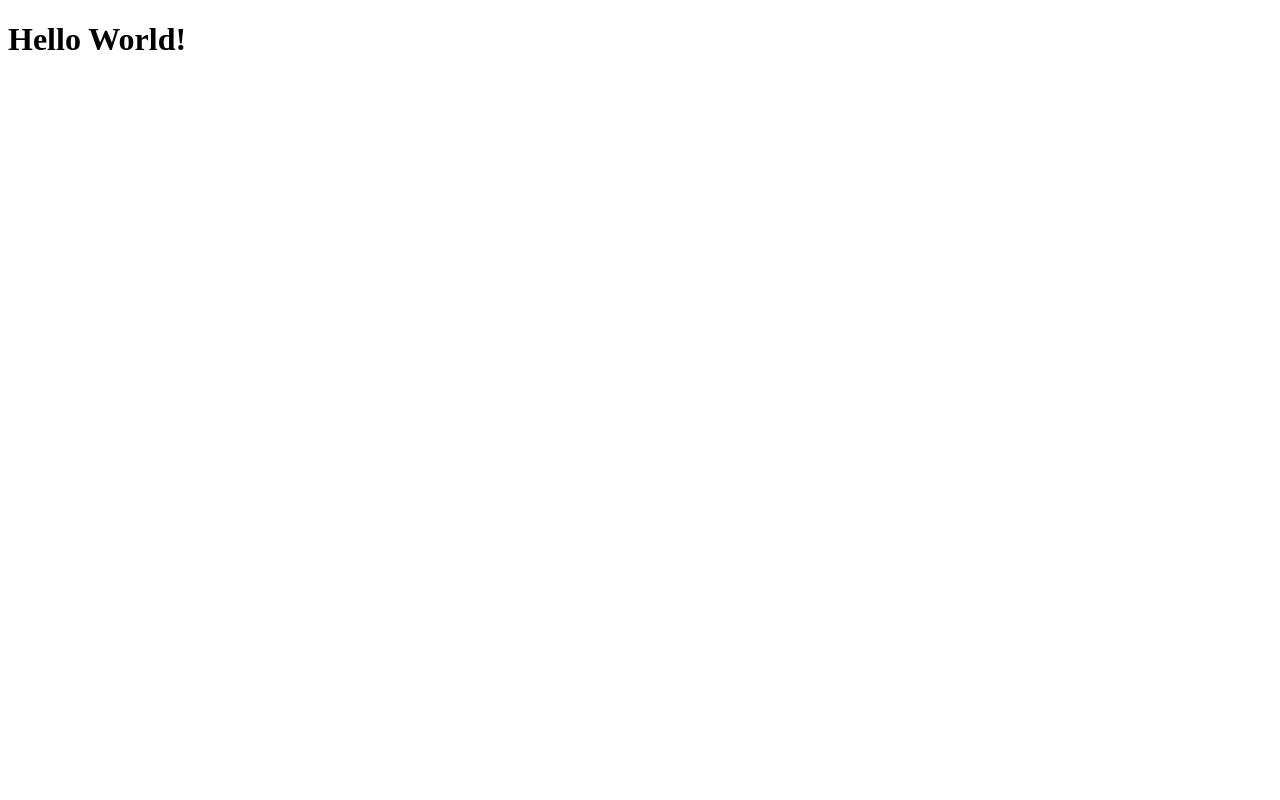
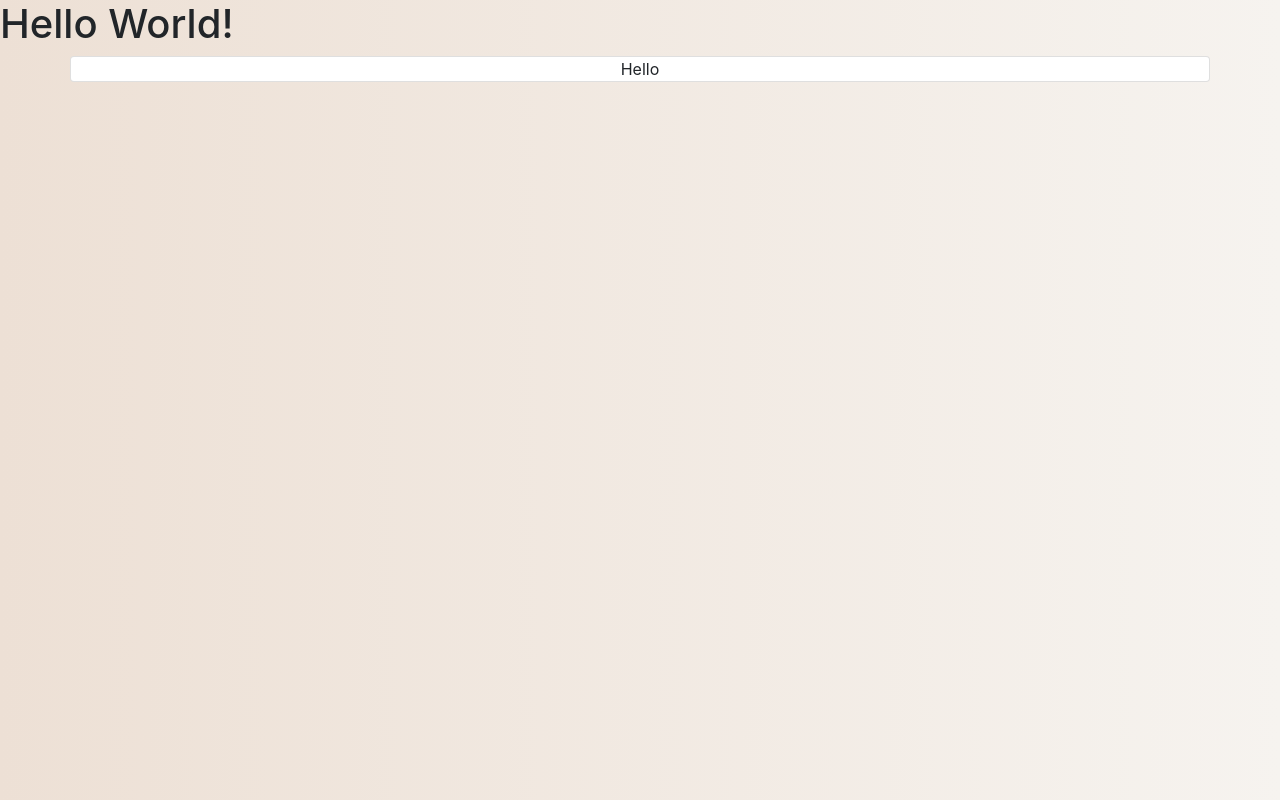
Before and after one commit to teniolona/firebase-new, a plain HTML site: page public/login.html in a window 1280 px wide. Drawn offline with nearby package versions, Linux system fonts and the light colour scheme.

Commit message:
Added a background to login.html

```diff
--- a/public/login.html
+++ b/public/login.html
@@ -4,9 +4,17 @@
     <meta charset="UTF-8">
     <meta http-equiv="X-UA-Compatible" content="IE=edge">
     <meta name="viewport" content="width=device-width, initial-scale=1.0">
+    <link rel="stylesheet" href="/bootstrap-5.2.2-dist/css/bootstrap.min.css">
+    <link rel="stylesheet" href="/icofont/icofont.min.css">
     <title>Login</title>
+    <style>
+        .mybg {
+            background: linear-gradient(90deg, rgb(237, 224, 213), rgb(246, 243, 239));
+        }
+    </style>
 </head>
-<body>
+<body class="mybg">
     <h1>Hello World!</h1>
+    <div class="container-md card text-center">Hello</div>
 </body>
 </html>
```
